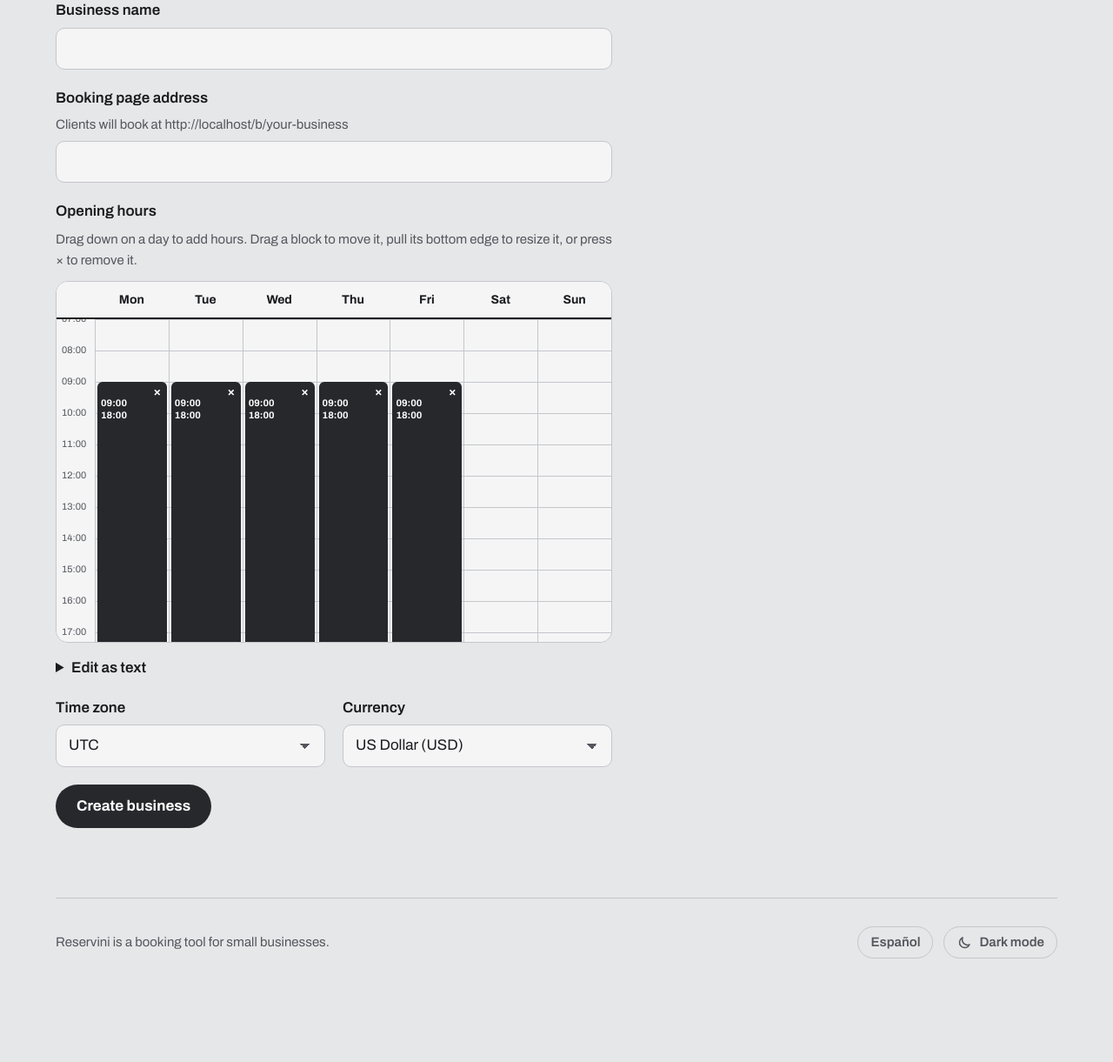
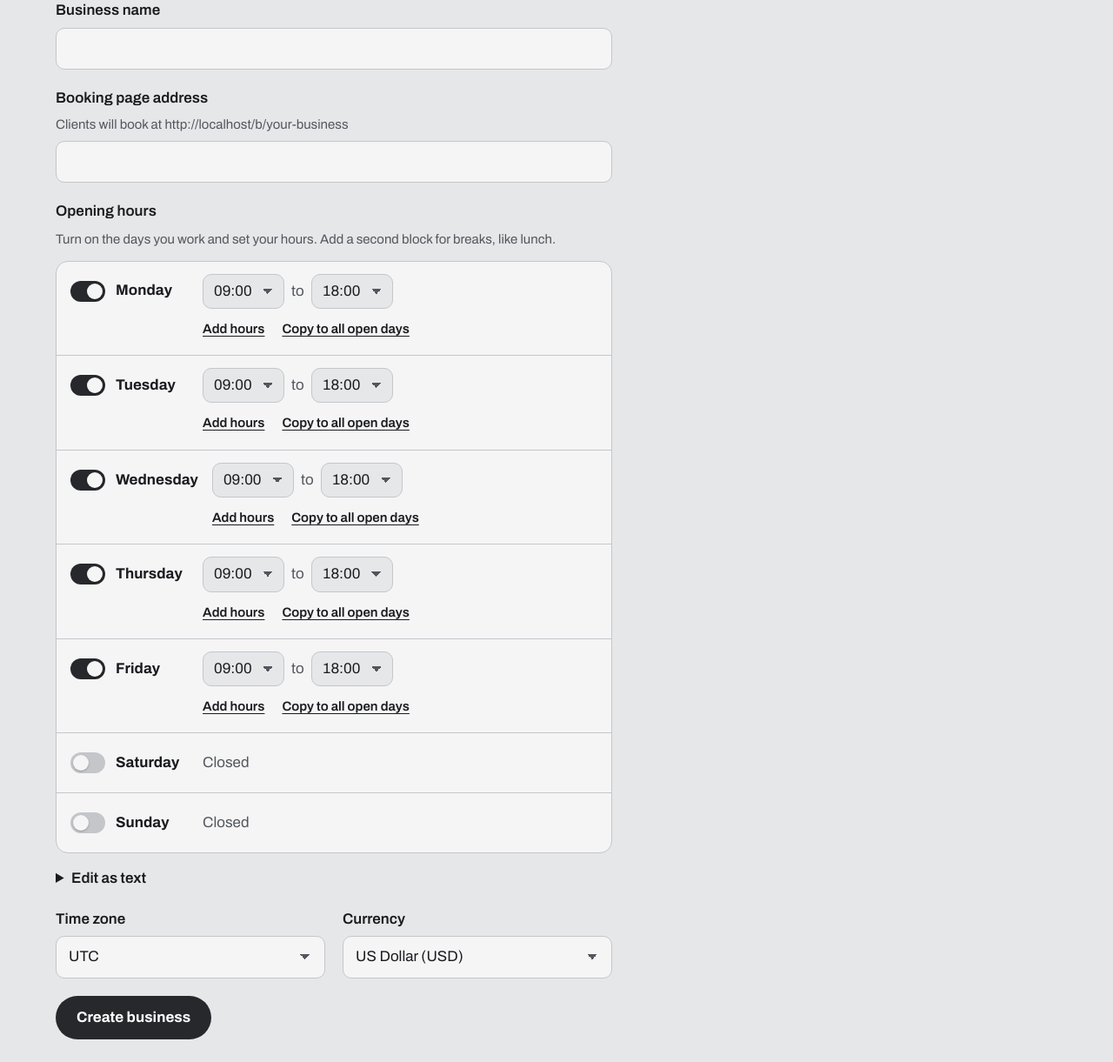
Before and after one commit to UiUyHerrera/librardos, a Flask app: page /dashboard/business/new in a window 1280 px wide. Shown: the part 193-1414 px from the top of the page at 87% size. Before the commit the page ends 1295 px from the top, so only its background shows below. Run offline with Flask 3, Linux system fonts and the light colour scheme; the visitor is signed in with stand-in values (Sample User, id 1); data that the repository does not hold is empty.

Commit message:
feat: editor de horarios por día con interruptor y menús de hora

```diff
--- a/reservini/static/hours-editor.js
+++ b/reservini/static/hours-editor.js
@@ -6,16 +6,15 @@
 
   const STEP = 30;
   const LAST_MINUTE = 23 * 60 + 30;
-  const ROW_HEIGHT = 18;
+  const DEFAULT_RANGE = { start: 9 * 60, end: 18 * 60 };
   const RANGE = /^(\d{1,2}):(\d{2})\s*-\s*(\d{1,2}):(\d{2})$/;
+  const labels = editor.dataset;
 
-  const grid = editor.querySelector("[data-hours-grid]");
+  const list = editor.querySelector("[data-hours-list]");
   const textEditor = document.querySelector("[data-hours-text]");
   const inputs = [...document.querySelectorAll('input[name^="hours-"]')];
   const dayNames = inputs.map((input) => document.querySelector(`label[for="${input.id}"]`).textContent.trim());
   const week = inputs.map((input) => parseRanges(input.value));
-  const columns = [];
-  let drag = null;
 
   function toMinutes(hours, minutes) {
     return Number(hours) * 60 + Number(minutes);
@@ -35,173 +34,141 @@
     return `${hours}:${String(minutes % 60).padStart(2, "0")}`;
   }
 
-  function formatRange(range) {
-    return `${formatTime(range.start)}-${formatTime(range.end)}`;
-  }
-
-  function merge(ranges) {
-    const sorted = [...ranges].sort((first, second) => first.start - second.start);
-    return sorted.reduce((merged, range) => {
-      const last = merged[merged.length - 1];
-      if (last && range.start <= last.end) {
-        last.end = Math.max(last.end, range.end);
-      } else {
-        merged.push({ ...range });
-      }
-      return merged;
-    }, []);
-  }
-
   function save(day) {
-    week[day] = merge(week[day]);
-    inputs[day].value = week[day].map(formatRange).join(", ");
-  }
-
-  function minuteAt(column, clientY) {
-    const offset = clientY - column.getBoundingClientRect().top;
-    const minute = Math.floor(offset / ROW_HEIGHT) * STEP;
-    return Math.min(Math.max(minute, 0), LAST_MINUTE - STEP);
+    week[day].sort((first, second) => first.start - second.start);
+    inputs[day].value = week[day].map((range) => `${formatTime(range.start)}-${formatTime(range.end)}`).join(", ");
   }
 
   function element(tag, className, text) {
     const node = document.createElement(tag);
-    node.className = className;
+    if (className) {
+      node.className = className;
+    }
     if (text) {
       node.textContent = text;
     }
     return node;
   }
 
-  function blockElement(day, index, range) {
-    const block = element("div", "hours-block");
-    block.dataset.index = index;
-    block.style.top = `${(range.start / STEP) * ROW_HEIGHT}px`;
-    block.style.height = `${((range.end - range.start) / STEP) * ROW_HEIGHT}px`;
+  function timeSelect(value, from, to, label) {
+    const select = element("select", "hours-time-select");
+    select.setAttribute("aria-label", label);
+    for (let minute = from; minute <= to; minute += STEP) {
+      const option = element("option", "", formatTime(minute));
+      option.value = minute;
+      option.selected = minute === value;
+      select.append(option);
+    }
+    return select;
+  }
 
-    const label = element("span", "hours-block-label");
-    label.append(element("span", "", formatTime(range.start)), element("span", "", formatTime(range.end)));
-    const remove = element("button", "hours-block-remove", "×");
-    remove.type = "button";
-    remove.dataset.remove = "";
-    remove.setAttribute("aria-label", `${editor.dataset.removeLabel} ${dayNames[day]} ${formatRange(range)}`);
-    const handle = element("span", "hours-block-handle");
-    handle.dataset.resize = "";
+  function nextRange(day) {
+    const last = week[day][week[day].length - 1];
+    if (!last) {
+      return { ...DEFAULT_RANGE };
+    }
+    const start = Math.min(last.end + 60, LAST_MINUTE - STEP);
+    return { start, end: Math.min(start + 4 * 60, LAST_MINUTE) };
+  }
 
-    block.append(label, remove, handle);
-    return block;
+  function rangeRow(day, index, range) {
+    const row = element("div", "hours-range");
+    const from = timeSelect(range.start, 0, LAST_MINUTE - STEP, `${dayNames[day]}, ${labels.fromLabel}`);
+    const to = timeSelect(range.end, range.start + STEP, LAST_MINUTE, `${dayNames[day]}, ${labels.toLabel}`);
+
+    from.addEventListener("change", () => {
+      range.start = Number(from.value);
+      range.end = Math.max(range.end, range.start + STEP);
+      save(day);
+      renderDay(day);
+    });
+    to.addEventListener("change", () => {
+      range.end = Number(to.value);
+      save(day);
+    });
+
+    row.append(from, element("span", "hours-range-separator", labels.toLabel), to);
+
+    if (week[day].length > 1) {
+      const remove = element("button", "hours-icon-button", "×");
+      remove.type = "button";
+      remove.setAttribute("aria-label", `${labels.removeLabel} ${formatTime(range.start)}`);
+      remove.addEventListener("click", () => {
+        week[day].splice(index, 1);
+        save(day);
+        renderDay(day);
+      });
+      row.append(remove);
+    }
+    return row;
   }
 
   function renderDay(day) {
-    columns[day].replaceChildren(...week[day].map((range, index) => blockElement(day, index, range)));
-  }
+    const row = list.children[day];
+    const isOpen = week[day].length > 0;
+    row.classList.toggle("is-closed", !isOpen);
+    row.querySelector("input[role=switch]").checked = isOpen;
+    row.querySelector(".hours-day-status").textContent = labels.closedLabel;
 
-  function build() {
-    const head = element("div", "hours-head");
-    head.append(element("span", "hours-corner"));
-    dayNames.forEach((name) => head.append(element("span", "hours-day-name", name.slice(0, 3))));
-
-    const body = element("div", "hours-body");
-    const times = element("div", "hours-times");
-    for (let minute = 0; minute < LAST_MINUTE; minute += 60) {
-      const label = element("span", "hours-time", formatTime(minute));
-      label.style.top = `${(minute / STEP) * ROW_HEIGHT}px`;
-      times.append(label);
-    }
-    body.append(times);
-
-    dayNames.forEach((_name, day) => {
-      const column = element("div", "hours-day");
-      column.dataset.day = day;
-      column.style.height = `${(LAST_MINUTE / STEP) * ROW_HEIGHT}px`;
-      columns.push(column);
-      body.append(column);
-    });
-
-    const scroller = element("div", "hours-scroll");
-    scroller.append(head, body);
-    grid.replaceChildren(scroller);
-    week.forEach((_ranges, day) => renderDay(day));
-    scroller.scrollTop = (7 * 60 / STEP) * ROW_HEIGHT;
-  }
-
-  grid.addEventListener("pointerdown", (event) => {
-    const column = event.target.closest(".hours-day");
-    if (!column || event.target.closest("[data-remove]")) {
+    const ranges = row.querySelector(".hours-ranges");
+    if (!isOpen) {
+      ranges.replaceChildren();
       return;
     }
 
-    const day = Number(column.dataset.day);
-    const minute = minuteAt(column, event.clientY);
-    const block = event.target.closest(".hours-block");
+    const add = element("button", "hours-link-button", labels.addLabel);
+    add.type = "button";
+    add.disabled = nextRange(day).start <= week[day][week[day].length - 1].end;
+    add.addEventListener("click", () => {
+      week[day].push(nextRange(day));
+      save(day);
+      renderDay(day);
+    });
 
-    if (block) {
-      const range = week[day][Number(block.dataset.index)];
-      const mode = event.target.closest("[data-resize]") ? "resize" : "move";
-      drag = { day, column, range, mode, offset: minute - range.start };
-    } else {
-      const range = { start: minute, end: minute + STEP };
-      week[day].push(range);
-      drag = { day, column, range, mode: "create", anchor: minute };
-      renderDay(day);
-    }
+    const copy = element("button", "hours-link-button", labels.copyLabel);
+    copy.type = "button";
+    copy.addEventListener("click", () => {
+      week.forEach((_ranges, otherDay) => {
+        if (otherDay !== day && week[otherDay].length > 0) {
+          week[otherDay] = week[day].map((range) => ({ ...range }));
+          save(otherDay);
+          renderDay(otherDay);
+        }
+      });
+      copy.textContent = labels.copiedLabel;
+    });
 
-    column.setPointerCapture(event.pointerId);
-    event.preventDefault();
-  });
-
-  grid.addEventListener("pointermove", (event) => {
-    if (!drag) {
-      return;
-    }
-
-    const minute = minuteAt(drag.column, event.clientY);
-    const { range } = drag;
-
-    if (drag.mode === "create") {
-      range.start = Math.min(drag.anchor, minute);
-      range.end = Math.max(drag.anchor, minute) + STEP;
-    } else if (drag.mode === "resize") {
-      range.end = Math.max(range.start + STEP, minute + STEP);
-    } else {
-      const length = range.end - range.start;
-      range.start = Math.min(Math.max(minute - drag.offset, 0), LAST_MINUTE - length);
-      range.end = range.start + length;
-    }
-
-    renderDay(drag.day);
-  });
-
-  function finishDrag() {
-    if (!drag) {
-      return;
-    }
-    save(drag.day);
-    renderDay(drag.day);
-    drag = null;
+    const actions = element("div", "hours-actions");
+    actions.append(add, copy);
+    ranges.replaceChildren(...week[day].map((range, index) => rangeRow(day, index, range)), actions);
   }
 
-  grid.addEventListener("pointerup", finishDrag);
-  grid.addEventListener("pointercancel", finishDrag);
+  function dayRow(day) {
+    const row = element("div", "hours-day-row");
+    const toggle = element("label", "hours-switch");
+    const checkbox = element("input");
+    checkbox.type = "checkbox";
+    checkbox.setAttribute("role", "switch");
+    checkbox.addEventListener("change", () => {
+      week[day] = checkbox.checked ? [{ ...DEFAULT_RANGE }] : [];
+      save(day);
+      renderDay(day);
+    });
+    toggle.append(checkbox, element("span", "hours-switch-track"), element("span", "hours-day-name", dayNames[day]));
 
-  grid.addEventListener("click", (event) => {
-    const button = event.target.closest("[data-remove]");
-    if (!button) {
-      return;
-    }
-    const day = Number(button.closest(".hours-day").dataset.day);
-    week[day].splice(Number(button.closest(".hours-block").dataset.index), 1);
-    save(day);
-    renderDay(day);
-  });
+    row.append(toggle, element("span", "hours-day-status"), element("div", "hours-ranges"));
+    return row;
+  }
 
   inputs.forEach((input, day) => {
+    list.append(dayRow(day));
     input.addEventListener("change", () => {
       week[day] = parseRanges(input.value);
       renderDay(day);
     });
   });
+  week.forEach((_ranges, day) => renderDay(day));
 
   editor.hidden = false;
   textEditor.open = false;
-  build();
 })();
--- a/reservini/static/style.css
+++ b/reservini/static/style.css
@@ -878,125 +878,188 @@ h3 {
   display: none;
 }
 
-.hours-scroll {
-  max-height: 26rem;
-  overflow-y: auto;
+.hours-list {
+  display: grid;
   background: var(--surface);
   border: 1px solid var(--line);
   border-radius: 14px;
 }
 
-.hours-head,
-.hours-body {
+.hours-day-row {
   display: grid;
-  grid-template-columns: 2.75rem repeat(7, minmax(0, 1fr));
+  grid-template-columns: minmax(8.5rem, auto) 1fr;
+  align-items: start;
+  gap: 0.5rem 1rem;
+  padding: 0.875rem 1rem;
+  border-top: 1px solid var(--line);
 }
 
-.hours-head {
-  position: sticky;
-  top: 0;
-  z-index: 2;
+.hours-day-row:first-child {
+  border-top: 0;
+}
+
+.hours-switch {
+  display: flex;
+  align-items: center;
+  gap: 0.75rem;
+  min-height: 2.5rem;
+  cursor: pointer;
+}
+
+.hours-switch input {
+  position: absolute;
+  opacity: 0;
+  pointer-events: none;
+}
+
+.hours-switch-track {
+  position: relative;
+  flex: none;
+  width: 2.5rem;
+  height: 1.5rem;
+  background: var(--line);
+  border-radius: 999px;
+  transition: background 160ms ease;
+}
+
+.hours-switch-track::after {
+  content: "";
+  position: absolute;
+  top: 0.1875rem;
+  left: 0.1875rem;
+  width: 1.125rem;
+  height: 1.125rem;
   background: var(--surface);
-  border-bottom: 2px solid var(--ink);
+  border-radius: 50%;
+  box-shadow: 0 1px 2px rgb(0 0 0 / 0.25);
+  transition: transform 160ms ease;
+}
+
+.hours-switch input:checked + .hours-switch-track {
+  background: var(--accent);
+}
+
+.hours-switch input:checked + .hours-switch-track::after {
+  transform: translateX(1rem);
+}
+
+.hours-switch input:focus-visible + .hours-switch-track {
+  outline: 3px solid var(--focus);
+  outline-offset: 2px;
 }
 
 .hours-day-name {
-  padding: 0.625rem 0;
-  font-size: 0.875rem;
   font-weight: 700;
-  text-align: center;
 }
 
-.hours-times {
-  position: relative;
+.hours-day-status {
+  display: none;
 }
 
-.hours-time {
-  position: absolute;
-  left: 0.375rem;
+.hours-day-row.is-closed .hours-day-status {
+  display: flex;
+  align-items: center;
+  min-height: 2.5rem;
   color: var(--muted);
-  font-size: 0.6875rem;
-  font-stretch: 75%;
-  font-variant-numeric: tabular-nums;
-  transform: translateY(-50%);
 }
 
-.hours-time:first-child {
-  transform: none;
+.hours-ranges {
+  display: grid;
+  gap: 0.5rem;
+  min-width: 0;
 }
 
-.hours-day {
-  position: relative;
-  border-left: 1px solid var(--line);
-  background-image: linear-gradient(var(--line) 1px, transparent 1px);
-  background-size: 100% 36px;
-  touch-action: none;
-  cursor: crosshair;
+.hours-day-row.is-closed .hours-ranges {
+  display: none;
 }
 
-.hours-block {
-  position: absolute;
-  left: 2px;
-  right: 2px;
-  overflow: hidden;
-  padding: 1.125rem 0.25rem 0.5rem;
-  background: var(--accent);
-  border-radius: 6px;
-  color: var(--on-accent);
-  font-size: 0.6875rem;
-  font-weight: 700;
-  line-height: 1.2;
-  cursor: grab;
+.hours-range {
+  display: flex;
+  flex-wrap: wrap;
+  align-items: center;
+  gap: 0.5rem;
 }
 
-.hours-block:active {
-  cursor: grabbing;
+.hours-time-select {
+  min-height: 2.5rem;
+  padding: 0.375rem 2.25rem 0.375rem 0.75rem;
+  appearance: none;
+  background-color: var(--paper);
+  background-image:
+    linear-gradient(45deg, transparent 50%, var(--muted) 50%),
+    linear-gradient(135deg, var(--muted) 50%, transparent 50%);
+  background-position:
+    calc(100% - 1.125rem) 50%,
+    calc(100% - 0.75rem) 50%;
+  background-size: 0.375rem 0.375rem;
+  background-repeat: no-repeat;
+  border: 1.5px solid var(--line);
+  border-radius: 10px;
+  color: var(--ink);
+  font: inherit;
+  font-variant-numeric: tabular-nums;
+  cursor: pointer;
 }
 
-.hours-block-label {
-  display: grid;
-  font-stretch: 75%;
-  font-variant-numeric: tabular-nums;
-  white-space: nowrap;
+.hours-time-select:hover {
+  border-color: var(--muted);
 }
 
-.hours-block-remove {
-  position: absolute;
-  top: 1px;
-  right: 1px;
-  width: 1.25rem;
-  height: 1.25rem;
+.hours-range-separator {
+  color: var(--muted);
+}
+
+.hours-icon-button {
+  width: 2.25rem;
+  height: 2.25rem;
   padding: 0;
   background: none;
-  border: 0;
-  border-radius: 4px;
-  color: inherit;
+  border: 1.5px solid transparent;
+  border-radius: 10px;
+  color: var(--muted);
   font: inherit;
-  font-size: 0.9375rem;
+  font-size: 1.25rem;
   line-height: 1;
   cursor: pointer;
 }
 
-.hours-block-handle {
-  position: absolute;
-  left: 0;
-  right: 0;
-  bottom: 0;
-  height: 8px;
-  cursor: ns-resize;
+.hours-icon-button:hover {
+  border-color: var(--line);
+  color: var(--ink);
 }
 
-.hours-block-handle::after {
-  content: "";
-  position: absolute;
-  left: 50%;
-  bottom: 2px;
-  width: 1rem;
-  height: 2px;
-  background: currentColor;
-  border-radius: 2px;
-  opacity: 0.6;
-  transform: translateX(-50%);
+.hours-actions {
+  display: flex;
+  flex-wrap: wrap;
+  gap: 0.25rem 1.25rem;
+}
+
+.hours-link-button {
+  padding: 0.25rem 0;
+  background: none;
+  border: 0;
+  color: var(--ink);
+  font: inherit;
+  font-size: 0.9375rem;
+  font-weight: 600;
+  text-decoration: underline;
+  text-underline-offset: 3px;
+  cursor: pointer;
+}
+
+.hours-link-button:disabled {
+  color: var(--muted);
+  cursor: default;
+}
+
+@media (max-width: 560px) {
+  .hours-day-row {
+    grid-template-columns: 1fr;
+  }
+
+  .hours-day-row.is-closed {
+    grid-template-columns: 1fr auto;
+  }
 }
 
 .hours-text summary {
--- a/reservini/templates/dashboard/business_form.html
+++ b/reservini/templates/dashboard/business_form.html
@@ -15,9 +15,16 @@
     <fieldset class="hours-fieldset">
       <legend>{{ _("Opening hours") }}</legend>
 
-      <div class="hours-editor" data-hours-editor data-remove-label="{{ _('Remove') }}" hidden>
-        <p class="field-hint">{{ _("Drag down on a day to add hours. Drag a block to move it, pull its bottom edge to resize it, or press × to remove it.") }}</p>
-        <div class="hours-grid" data-hours-grid></div>
+      <div class="hours-editor" data-hours-editor hidden
+        data-closed-label="{{ _('Closed') }}"
+        data-from-label="{{ _('from') }}"
+        data-to-label="{{ _('to') }}"
+        data-add-label="{{ _('Add hours') }}"
+        data-copy-label="{{ _('Copy to all open days') }}"
+        data-copied-label="{{ _('Copied') }}"
+        data-remove-label="{{ _('Remove') }}">
+        <p class="field-hint">{{ _("Turn on the days you work and set your hours. Add a second block for breaks, like lunch.") }}</p>
+        <div class="hours-list" data-hours-list></div>
       </div>
 
       <details class="hours-text" data-hours-text open>
```
Also changed, not shown: reservini/translations/es/LC_MESSAGES/messages.po, 1 other file.
